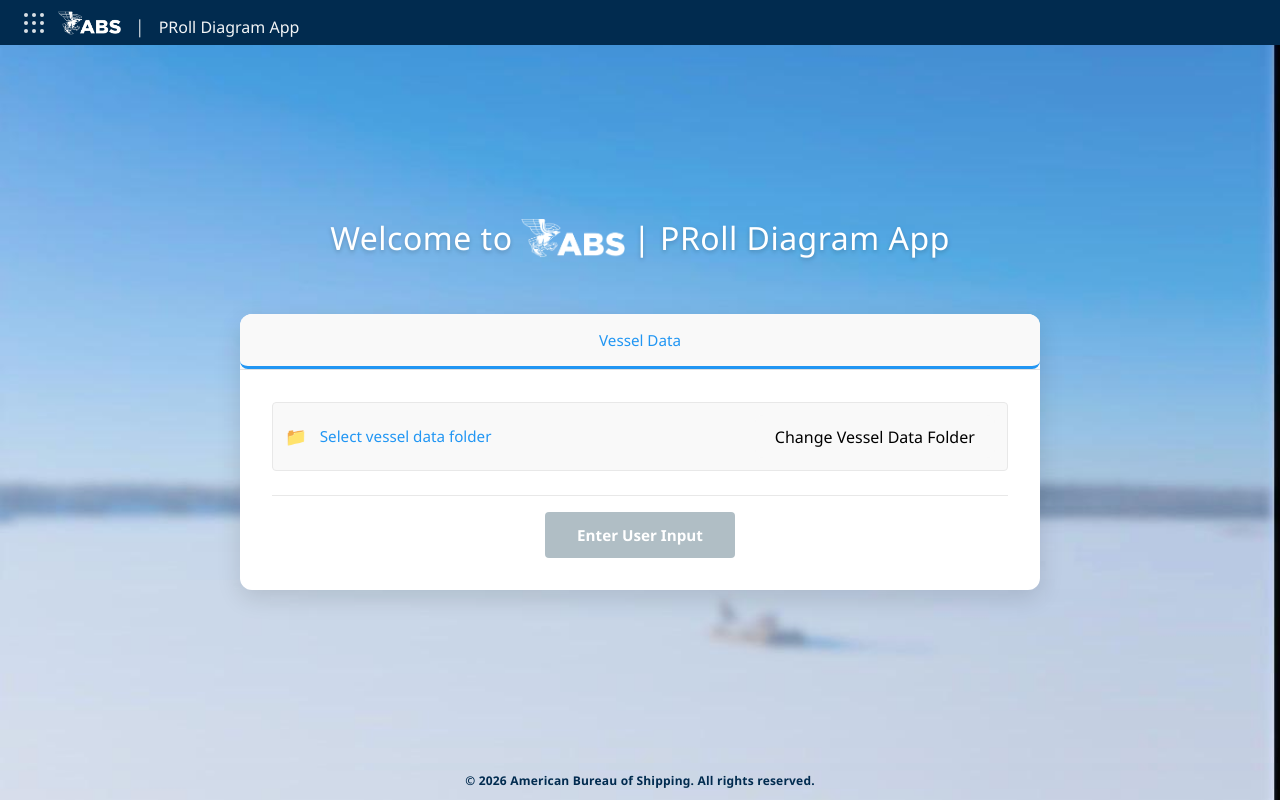
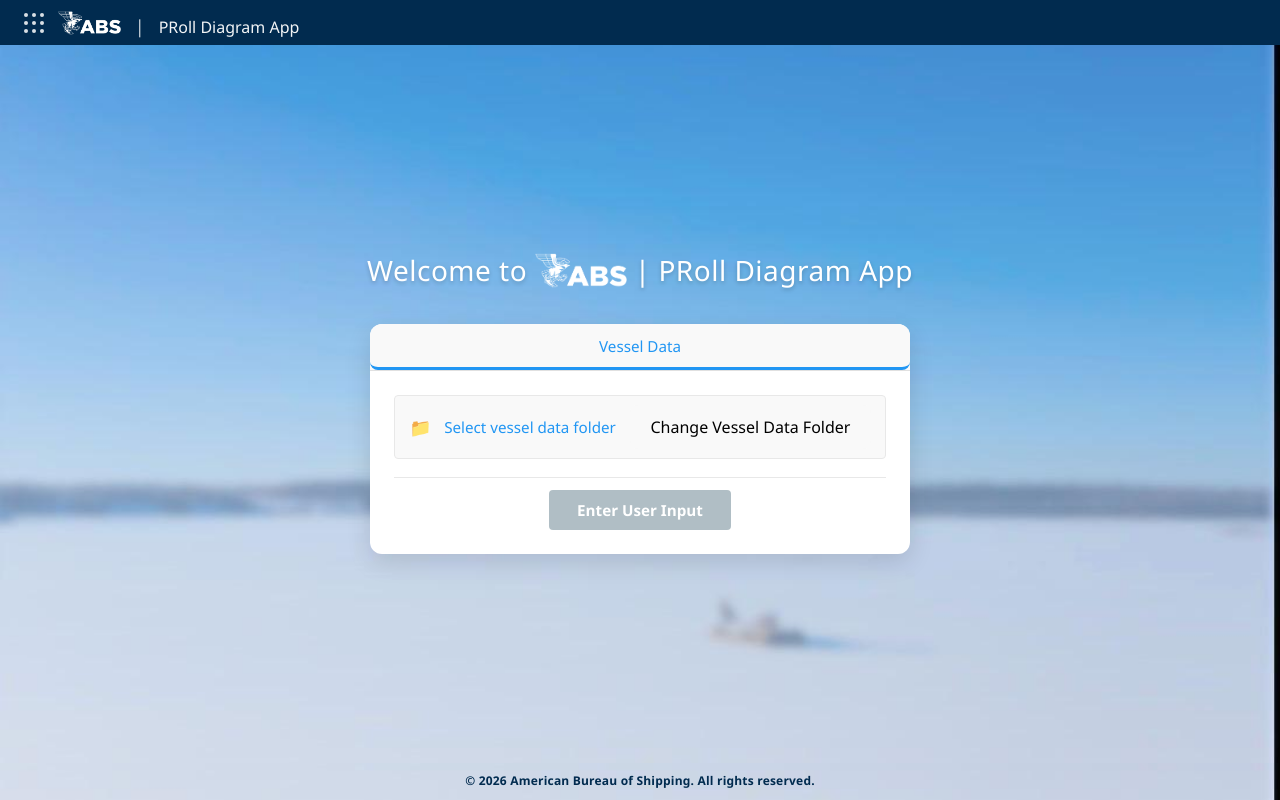
Before and after one commit to niranjan323/ViteProllApp, a React (Vite) app: page /project in a window 1280 px wide. Built offline with nearby package versions, Linux system fonts and the light colour scheme; some icons are missing.

Commit message:
home screen

```diff
--- a/src/pages/Home.css
+++ b/src/pages/Home.css
@@ -15,22 +15,22 @@
 
 .home-content {
     width: 100%;
-    max-width: 900px;
+    max-width: 660px;
     display: flex;
     flex-direction: column;
     align-items: center;
-    gap: 2rem;
+    gap: 1.5rem;
 }
 
 /* Title Section */
 .title-section {
     text-align: center;
     color: white;
-    margin-bottom: 1.5rem;
+    margin-bottom: 0.75rem;
 }
 
 .main-title {
-    font-size: 2rem;
+    font-size: 1.75rem;
     font-weight: 400;
     margin: 0;
     letter-spacing: 0.5px;
@@ -39,10 +39,11 @@
     align-items: center;
     justify-content: center;
     gap: 0.5rem;
+    white-space: nowrap;
 }
 
 .abs-logo-img {
-    height: 40px;
+    height: 35px;
     width: auto;
     display: inline-block;
 }
@@ -54,7 +55,7 @@
     box-shadow: 0 8px 24px rgba(0, 0, 0, 0.12);
     overflow: hidden;
     width: 100%;
-    max-width: 800px;
+    max-width: 540px;
 }
 
 /* Card Tabs */
@@ -66,7 +67,7 @@
 
 .tab {
     flex: 1;
-    padding: 1rem;
+    padding: 0.7rem;
     background: none;
     border: none;
     color: #999;
@@ -89,10 +90,10 @@
 
 /* Card Body */
 .card-body {
-    padding: 2rem;
+    padding: 1.5rem;
     display: flex;
     flex-direction: column;
-    gap: 1.5rem;
+    gap: 1.1rem;
 }
 
 .section-title {
@@ -106,8 +107,8 @@
 .file-row {
     display: flex;
     align-items: center;
-    gap: 1rem;
-    padding: 0.75rem;
+    gap: 0.75rem;
+    padding: 0.6rem 0.9rem;
     background: #f9f9f9;
     border-radius: 4px;
     border: 1px solid #e8e8e8;
@@ -163,8 +164,8 @@
     align-items: center;
     justify-content: center;
     gap: 0.5rem;
-    padding: 0.75rem;
-    font-size: 0.95rem;
+    padding: 0.5rem 0.9rem;
+    font-size: 0.9rem;
     color: #999;
 }
 
@@ -182,13 +183,13 @@
     display: flex;
     justify-content: center;
     gap: 1rem;
-    padding-top: 1rem;
+    padding-top: 0.75rem;
     border-top: 1px solid #e8e8e8;
 }
 
 /* View Input Button */
 .view-input-btn {
-    padding: 0.8rem 2rem;
+    padding: 0.65rem 1.75rem;
     background: #2196f3;
     border: none;
     border-radius: 4px;
```
